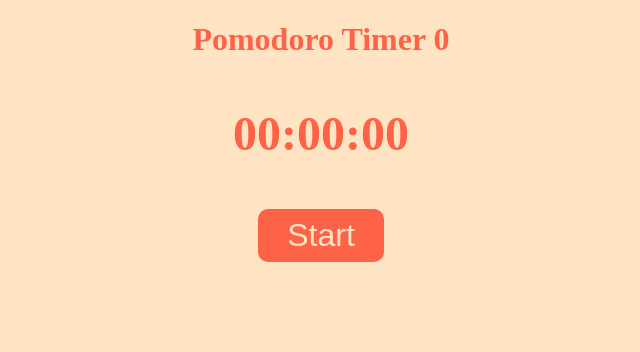
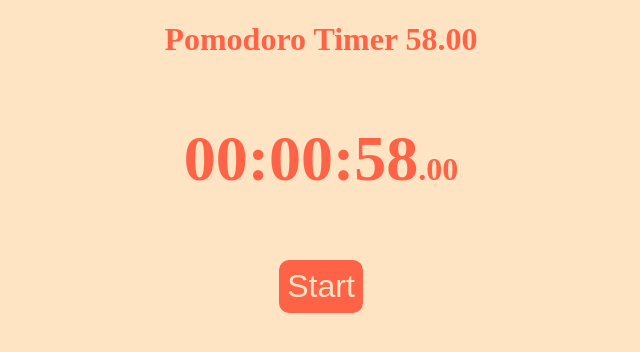
Before and after one commit to badelgeek-projects/react-first-timer, a React (Create React App) app: page / in a window 1280 px wide. Shown: the top 352 px of the page, without its empty margins (319-959 px from the left). Built offline with nearby package versions, Linux system fonts and the light colour scheme.

Commit message:
timer working, adding milliseconds

```diff
--- a/src/App.js
+++ b/src/App.js
@@ -1,4 +1,4 @@
-import { Component, Fragment } from "react";
+import { Component } from "react";
 import Title from "./Title";
 import Chrono from "./Chrono";
 import style from "./Style.module.css";
@@ -8,7 +8,7 @@ class App extends Component {
   constructor(props) {
     super(props);
     this.state = {
-      timer: 0,
+      timer: 58,
       isTimerStarted: false,
       interval: null,
     };
@@ -25,9 +25,9 @@ class App extends Component {
   startTimer = () => {
     const intervala = setInterval(() => {
       this.setState((state) => ({
-        timer: ++state.timer,
+        timer: state.timer + 0.01,
       }));
-    }, 1000);
+    }, 10);
 
     this.setState({
       interval: intervala,
@@ -39,20 +39,20 @@ class App extends Component {
     clearInterval(this.state.interval);
     this.setState({
       interval: null,
-      isTimerStarted: true,
+      isTimerStarted: false,
       timer: 0,
     });
   };
 
+  getTimer = () => this.state.timer.toFixed(2);
+
   render() {
     return (
-      <>
-        <div className={style.alignCenter}>
-          <Title>Pomodoro Timer {this.state.timer}</Title>
-          <Chrono timer={this.state.timer} />
-          <Button onClick={this.handleTimer}>Start</Button>
-        </div>
-      </>
+      <div className={style.center}>
+        <Title>Pomodoro Timer {this.getTimer()}</Title>
+        <Chrono timer={this.state.timer} />
+        <Button onClick={this.handleTimer}>{!this.state.isTimerStarted ? "Start" : "Stop"}</Button>
+      </div>
     );
   }
 }
--- a/src/Button.js
+++ b/src/Button.js
@@ -1,15 +1,12 @@
 import { Component } from "react";
-import style from "./Style.module.css";
 import button from "./Button.module.css";
 
 class Button extends Component {
   render() {
     return (
-      <div className={`${style.center}`}>
-        <button onClick={this.props.onClick} className={`${style.center} ${button.btn}`}>
-          {this.props.children}
-        </button>
-      </div>
+      <button onClick={this.props.onClick} className={`${button.btn}`}>
+        {this.props.children}
+      </button>
     );
   }
 }
--- a/src/Button.module.css
+++ b/src/Button.module.css
@@ -5,7 +5,6 @@
   color: bisque;
   font-size: 2rem;
   padding: 8px;
-  width: 10%;
 }
 
 .btn:hover {
--- a/src/Chrono.js
+++ b/src/Chrono.js
@@ -1,47 +1,34 @@
 import { Component } from "react";
-import style from "./Style.module.css";
 
 class Chrono extends Component {
-  constructor(props) {
-    super(props);
-    this.state = {
-      hours: this.formatNumber(0),
-      minutes: this.formatNumber(0),
-      seconds: this.formatNumber(0),
-    };
-  }
-
   formatNumber = (number) => ("0" + number).slice(-2);
 
-  decomposeTime = (timeInSeconds) => {
-    let hours = Math.floor(timeInSeconds / 3600);
-    let minutes = Math.floor((timeInSeconds % 3600) / 60);
-    let seconds = (timeInSeconds % 3600) % 60;
-    this.setState({
-      hours: this.formatNumber(hours),
-      minutes: this.formatNumber(minutes),
-      seconds: this.formatNumber(seconds),
-    });
-  };
+  formatTimer = (timeInSeconds) => {
+    let h = Math.floor(timeInSeconds / 3600);
+    let m = Math.floor((timeInSeconds % 3600) / 60);
+    let s = Math.floor(timeInSeconds % 3600) % 60;
+    let ms = (timeInSeconds % 1).toString().slice(2, 4) || 0;
 
-  componentDidMount() {
-    console.log("CHORNO");
-    this.decomposeTime(this.props.timer);
-  }
+    h = this.formatNumber(h);
+    m = this.formatNumber(m);
+    s = this.formatNumber(s);
+    ms = this.formatNumber(ms);
 
-  render() {
     return (
-      <div className={style.center}>
       <p
         style={{
-            fontSize: 48,
+          fontSize: "4rem",
           fontWeight: "bold",
         }}
       >
-          {this.state.hours}:{this.state.minutes}:{this.state.seconds}
+        {h}:{m}:{s}
+        <span style={{ fontSize: "2rem" }}>.{ms}</span>
       </p>
-      </div>
     );
+  };
+
+  render() {
+    return <div>{this.formatTimer(this.props.timer)}</div>;
   }
 }
 
--- a/src/Title.js
+++ b/src/Title.js
@@ -1,11 +1,10 @@
 import { Component } from "react";
-import style from "./Style.module.css";
 
 class Title extends Component {
   render() {
     return (
       <>
-        <h1 className={style.center}>{this.props.children}</h1>
+        <h1>{this.props.children}</h1>
       </>
     );
   }
```
Also changed, not shown: src/App.css (+2 -36 lines). Lines whose indentation alone changed are shown as unchanged.
